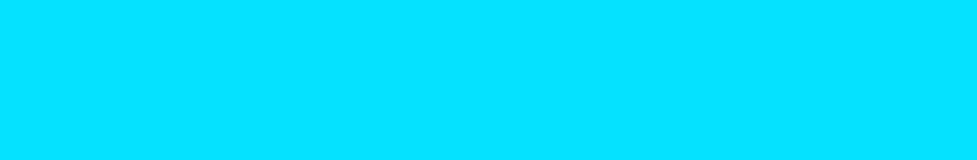
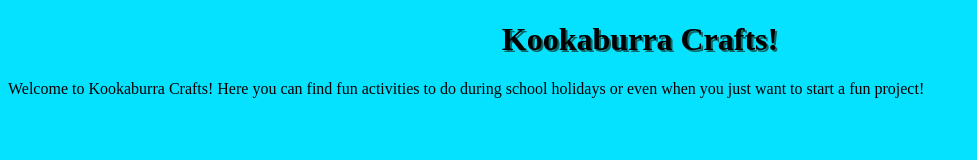
Before and after one commit to Kookaburracrafts/Kookaburracrafts.github.io, a plain HTML site: page Index.html in a window 1280 px wide. Shown: the whole page, without its empty margins (0-977 px from the left). Drawn offline with Linux system fonts and the light colour scheme.

Commit message:
Updated version with title and introduction.

```diff
--- a/Index.html
+++ b/Index.html
@@ -2,14 +2,21 @@
 <html>
     <head>
         <meta charset="utf-8">
-        <title>New webpage</title>
+        <title>Kookaburra Crafts</title>
     <style>
     body {
     background-color:rgb(5, 226, 255);
+        h1 {
+            text-align: center;
+            font-family: "Goudy stout";
+            font-size: 2em;
+            text-shadow: 2px 2px rgb(16, 102, 102);
+        }
     </style>
     </head>
     <body>
-
+        <h1>Kookaburra Crafts!</h1>
+        <p>Welcome to Kookaburra Crafts! Here you can find fun activities to do during school holidays or even when you just want to start a fun project!</p>
 
     </body>
 </html>
```
